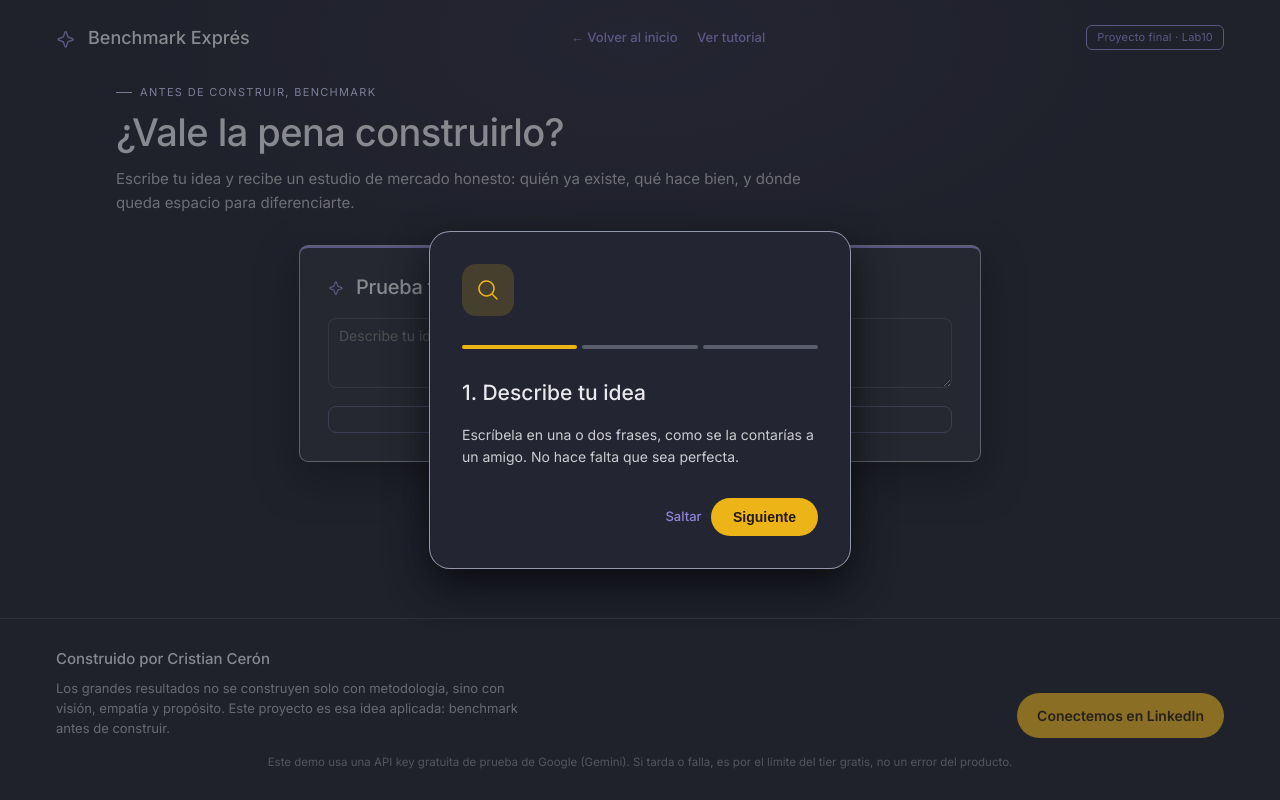
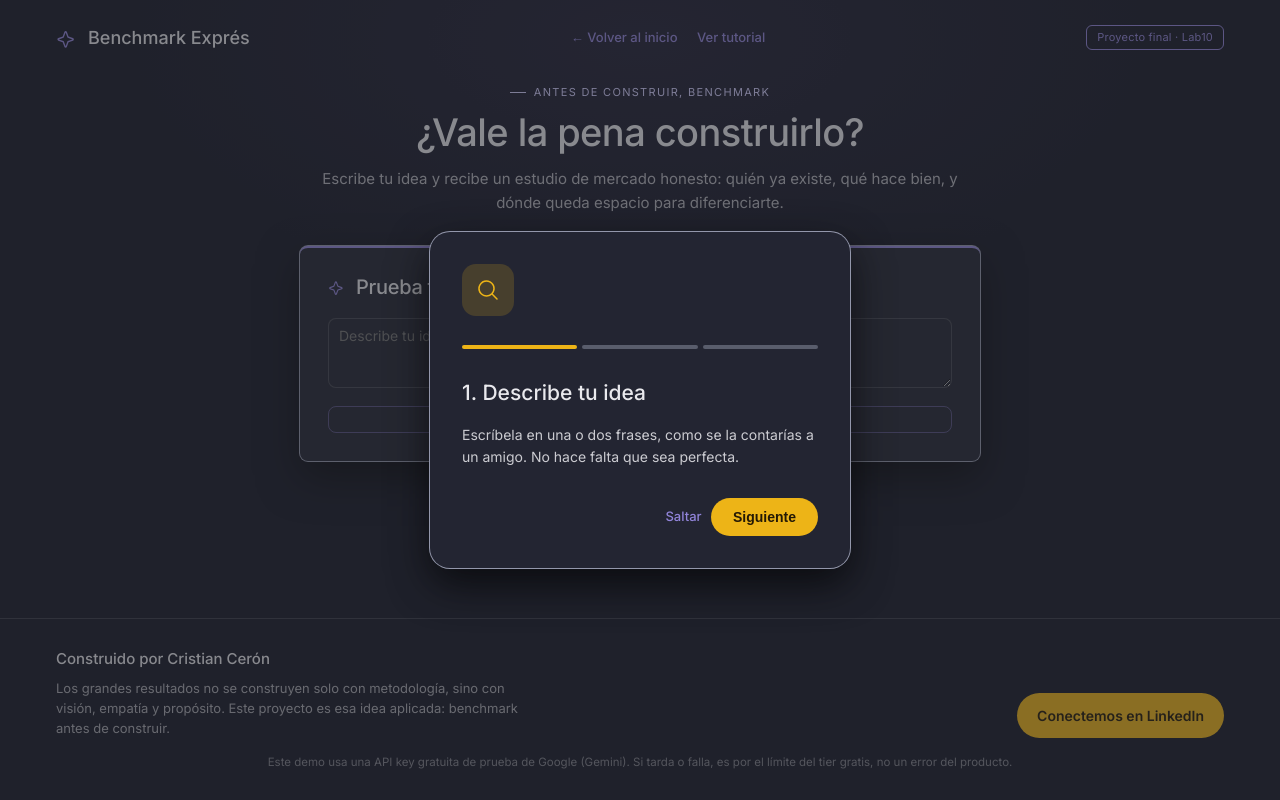
Before and after one commit to CristianCeron/benchmark-expres, a Next.js app: page / in a window 1280 px wide. Both pictures are taken after a click on the button "Probar mi idea". Built offline with nearby package versions, Linux system fonts and the light colour scheme.

Commit message:
fix: centrar el título y el cuadro de prueba tu idea en la pantalla

```diff
--- a/src/components/BenchmarkApp.tsx
+++ b/src/components/BenchmarkApp.tsx
@@ -54,8 +54,8 @@ export function BenchmarkApp() {
 
       {view === "tool" && (
         <div className={styles.toolWrap} style={{ position: "relative", maxWidth: 1160, width: "100%", margin: "0 auto", boxSizing: "border-box", display: "flex", flexDirection: "column", gap: 32 }}>
-          <div className={styles.hero}>
-            <div style={{ fontSize: 11, letterSpacing: ".12em", textTransform: "uppercase", color: "var(--color-accent-300)", marginBottom: 10, display: "flex", alignItems: "center", gap: 8 }}>
+          <div className={styles.hero} style={{ textAlign: "center", maxWidth: 640, margin: "0 auto" }}>
+            <div style={{ fontSize: 11, letterSpacing: ".12em", textTransform: "uppercase", color: "var(--color-accent-300)", marginBottom: 10, display: "flex", alignItems: "center", justifyContent: "center", gap: 8 }}>
               <span style={{ width: 16, height: 1, background: "var(--color-accent-300)" }} />
               Antes de construir, benchmark
             </div>
```
